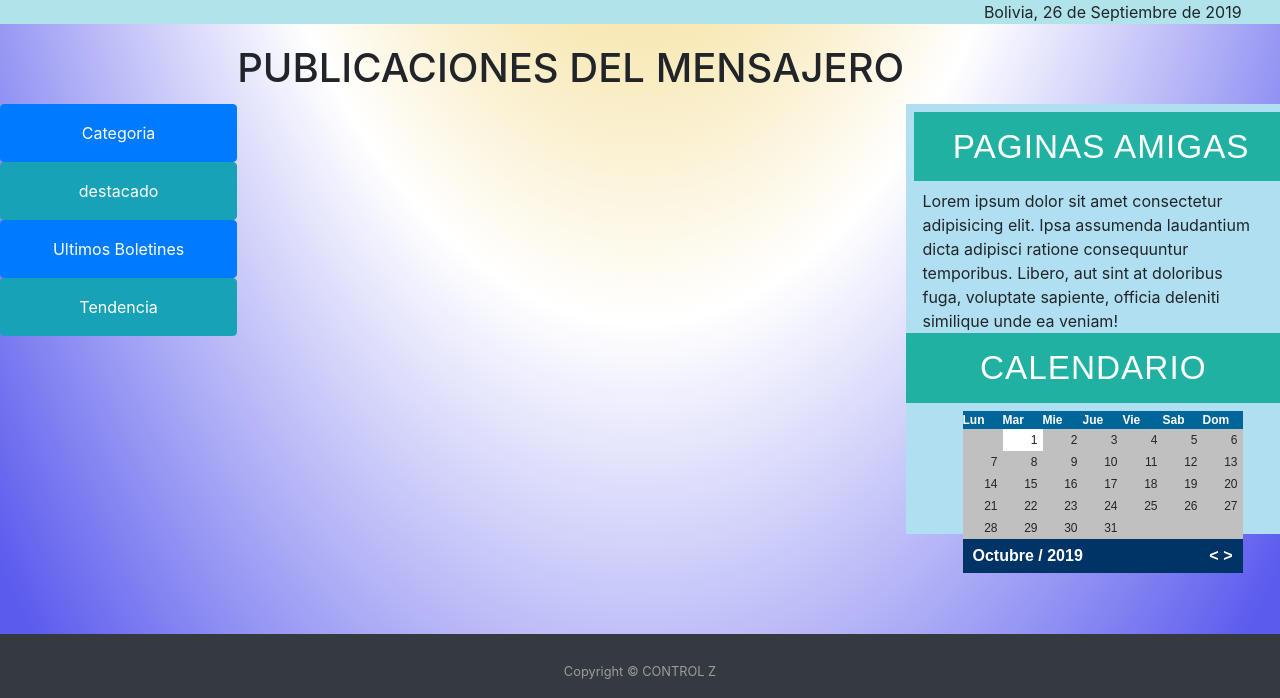
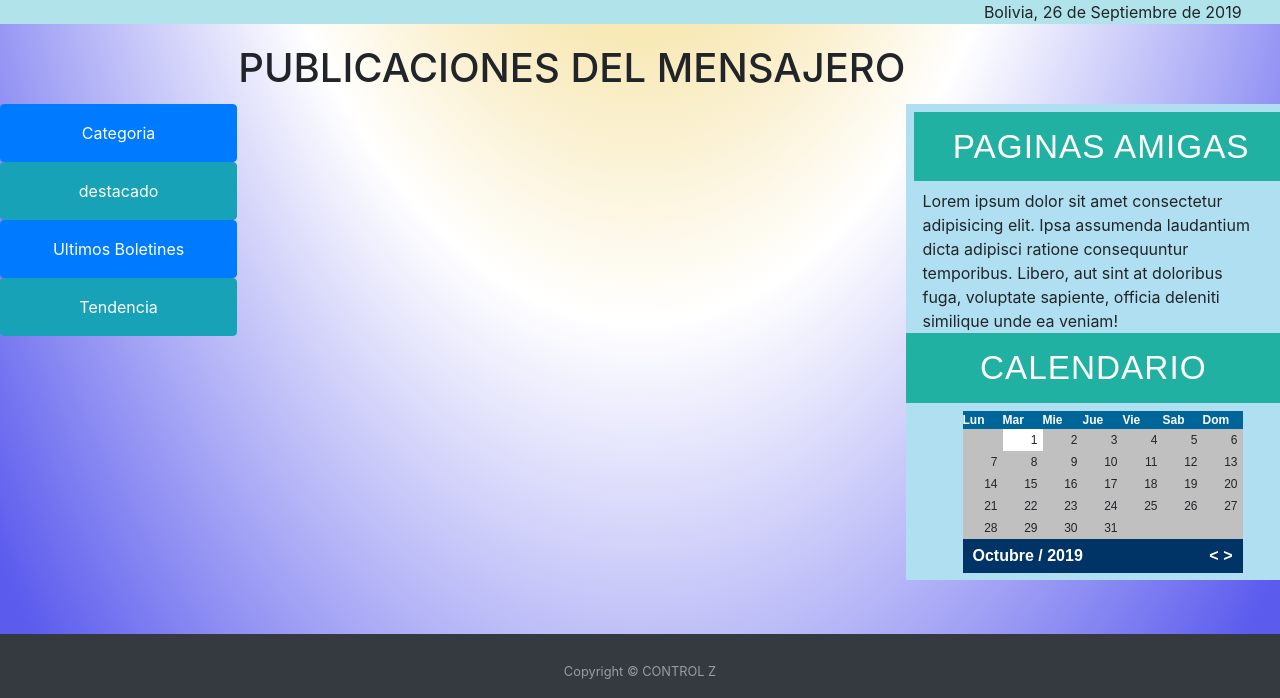
Before and after one commit to ivanovichTBD/TISEADA, a PHP site: page / in a window 1280 px wide. Shown: the part 102-800 px from the top of the page. Run offline with PHP 8.4, Linux system fonts and the light colour scheme; some libraries are stand-ins or nearby versions.

Commit message:
errores de interfaz arreglados

```diff
--- a/ComponentesPagPrincipal/cuerpo.php
+++ b/ComponentesPagPrincipal/cuerpo.php
@@ -1,6 +1,7 @@
 <div class="cuerpo">
 
 <h1>PUBLICACIONES DEL MENSAJERO</h1>
+<div>
         <article class="infoVis" id="vision">
                 <Section class="mision">
                     <h3 class="headerAside">Mision</h3>
@@ -19,6 +20,6 @@
 
         </article>
 
-
+        </div>
 
 </div>
--- a/conexion.php
+++ b/conexion.php
@@ -3,7 +3,7 @@
 	$host = 'localhost';
 	$usuario = 'root';
 	$contraseña = '';
-	$db = 'mensajero';
+	$db = 'tis';
 
 	$conection = @mysqli_connect($host,$usuario,$contraseña,$db);
 
--- a/css/PartesPag.css
+++ b/css/PartesPag.css
@@ -115,7 +115,7 @@
 /*footer-----------------------------------------------------------------------------*/
 .posicion{
 
-  position: absolute;
+  position: fixed;
   bottom: 0;
   width: 100%;
   height: 40px;
@@ -137,7 +137,7 @@
 }
 .anexos{
     width: 400px;
-    height: 430px;
+    height: 476px;
     margin-top: 80px;
     background-color: rgb(175, 223, 241);
 }
@@ -200,7 +200,6 @@
 .cuerpo{
     width:56%;
     height: 400px;
-    display: flex;
     text-align: center;
     padding-top: 20px;
 
--- a/sistema/css/generalStyle.css
+++ b/sistema/css/generalStyle.css
@@ -187,6 +187,7 @@
 	margin-bottom: 0px;
 }
 #container{
+	margin-bottom: 12%;
 	padding-top: 125px;
 }
 /*****************************************************************/
@@ -457,7 +458,7 @@
   }
   .posicion{
 
-	position: absolute;
+	position: fixed;
 	bottom: 0;
 	width: 100%;
 	height: 116px;
```
